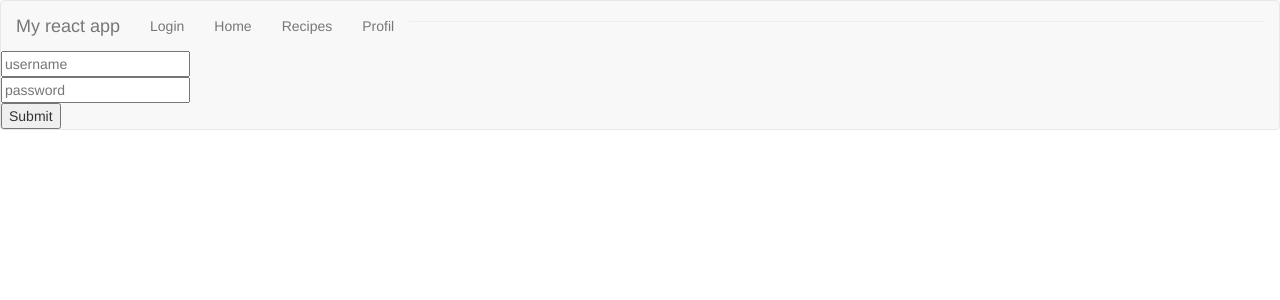
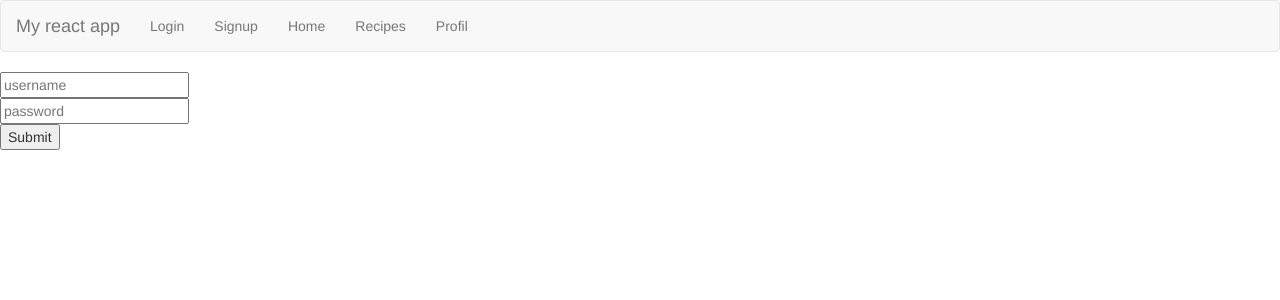
Before and after one commit to HeleneBourgois/react_project, a React (Create React App) app: page /login in a window 1280 px wide. Shown: the top 300 px of the page. Built offline with nearby package versions, Linux system fonts and the light colour scheme.

Commit message:
push app.js

```diff
--- a/src/App.js
+++ b/src/App.js
@@ -1,10 +1,10 @@
 import React from 'react'
 import { render } from 'react-dom'
 import Login from './components/Login/LoginSection'
+import Signup from './components/SignupForm/SignUp'
 import Recipe from './components/Recipes/RecipeComponent'
 import Profil from './components/Profils/Profil'
 import Home from './components/Home/Home'
-// import PrivateRoute from './components/Login/PrivateComponent'
 // import RecipeDetail from './components/Recipes/RecipeDetailComponent'
 import ReactDOM from 'react-dom'
 import {
@@ -64,35 +64,38 @@ export const fakeAuth = {
     />
   )
 
-const App = appProps => (
-    <Router>
-    <nav className="navbar navbar-default">
-        <div className="App">
-        <div className="navbar-header">
-            <a className="navbar-brand" href="#">My react app</a>
+class App extends React.Component {
+   render() {
+    return (
+    <div>
+      <nav className='navbar navbar-default'>
+        <div className='App'>
+          <div className='navbar-header'>
+              <a className='navbar-brand' href='#'>My react app</a>
+          </div>
+          <div className='collapse navbar-collapse' id='bs-example-navbar-collapse-1'>
+              <ul className='nav navbar-nav'>
+                  <li><Link to='/login'>Login</Link></li>
+                  <li><Link to='/signup'>Signup</Link></li>
+                  <li><Link to='/home'>Home</Link></li>
+                  <li><Link to='/recipes'>Recipes</Link></li>
+                  <li><Link to='/profil'>Profil</Link></li>
+              </ul>
+          </div>
         </div>
-        <div className="collapse navbar-collapse" id="bs-example-navbar-collapse-1">
-            <ul className="nav navbar-nav">
-                <li><Link to="/login">Login</Link></li>
-                <li><Link to="/home">Home</Link></li>
-                <li><Link to="/recipes">Recipes</Link></li>
-                <li><Link to="/profil">Profil</Link></li>
-            </ul>
-            <hr/>
-
-        </div>
+      </nav>
+          <Router>
             <Switch>
-                <Route path="/login" component={Login} />
-                <Route exact path="/home" component={Home} />
-                <PrivateRoute path="/recipes" component={Recipe} />
-                <Route path="/profil" component={Profil} />
+                <Route path='/login' component={Login} />
+                <Route path='/signup' component={Signup} />
+                <Route exact path='/home' component={Home} />
+                <PrivateRoute path='/recipes' component={Recipe} />
+                <Route path='/profil' component={Profil} />
             </Switch>
-         </div>
-    </nav>
-    </Router>
-)
-
-
-
+          </Router>
+     </div>
+    )
+   }
+}
 
 export default App
```
